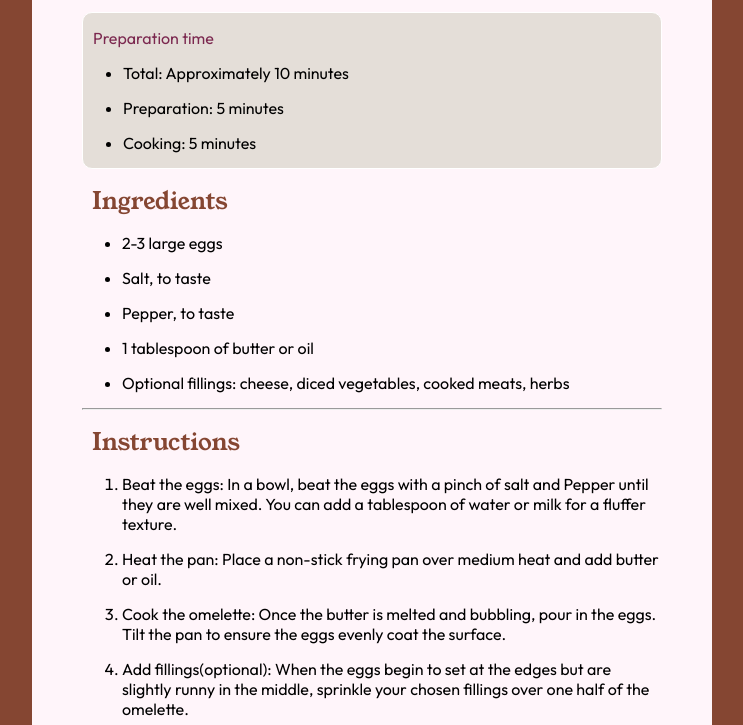
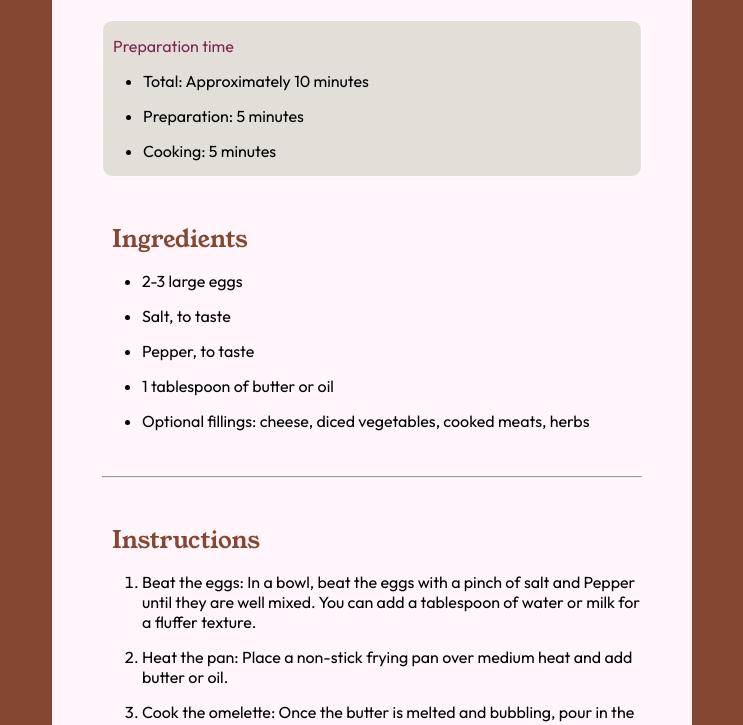
Before and after one commit to kelvintuglo/Recipe-page-Frontend-Mentor, a plain HTML site: page index.html in a window 1280 px wide. Shown: the part 534-1259 px from the top of the page, without its empty margins (268-1011 px from the left). Drawn offline with Linux system fonts and the light colour scheme.

Commit message:
Complete Recipe (maybe)

```diff
--- a/assets/css/styles.css
+++ b/assets/css/styles.css
@@ -25,8 +25,6 @@
 }
 
 body{
-  width: 100vw;
-  height: 100vh;
   background-color: var(--heading-color);
   padding: 0;
 }
@@ -34,8 +32,14 @@ body{
 .container{
   background-color: var(--container-color);
   border-radius: 10px;
+  width: 50vw;
   padding: 50px;
-  margin: 30px 300px;
+  margin: 30px 0;
+  display: flex;
+  flex-direction: column;
+  position: relative;
+  left: 25vw;
+  right: 25vw;
 }
 img{
   width: 100%;
@@ -57,13 +61,13 @@ h1{
   font-family: var(--other-fonts);
   font-size: 1em;
 }
-.ingredients > p, .instructions > p, .nutrition > p:not(.outfit){
+.ingredients  p, .instructions  p, .nutrition  p:not(.outfit){
   font-family: var(--header-font);
   font-size: 1.5em;
   color: var(--heading-color);
   padding: 0 10px;
 }
-.preparation > p{
+.preparation  p{
   font-family: var(--other-fonts);
   color: var(--background-color);
   padding: 0 10px;
@@ -80,3 +84,25 @@ h1{
   margin-top: 1rem;
   border-collapse: collapse;
 }
+
+@media (min-width: 1000px){
+  .p{
+    font-size: 14px;
+  }
+}
+
+@media (min-width: 501px) and (max-width: 999){
+  .container{
+    width: 50vw;
+  }
+}
+
+@media (max-width: 500px){
+  p{
+    font-size: 16px;
+    white-space: nowrap;
+  }
+}
+
+.attribution { font-size: 11px; text-align: center; }
+.attribution a { color: hsl(228, 45%, 44%); }
--- a/index.html
+++ b/index.html
@@ -2,19 +2,13 @@
 <html lang="en">
 <head>
   <meta charset="UTF-8">
-  <meta name="viewport" content="width=device-width, initial-scale=1.0"> <!-- displays site properly based on user's device -->
+  <meta name="viewport" content="width=device-width, initial-scale=1.0">
 
   <link rel="icon" type="image/png" sizes="32x32" href="./assets/images/favicon-32x32.png">
 
   <link rel="stylesheet" href="./assets/css/styles.css">
 
   <title>Frontend Mentor | Recipe page</title>
-
-  <!-- Feel free to remove these styles or customise in your own stylesheet 👍 -->
-  <style>
-    .attribution { font-size: 11px; text-align: center; }
-    .attribution a { color: hsl(228, 45%, 44%); }
-  </style>
 </head>
 <body>
   <div class="container">
```
Also changed, not shown: assets/images/Screenshot from 2025-08-11 20-24-14.png (added), assets/images/Screenshot from 2025-08-11 20-24-30.png (added), 2 other files.
